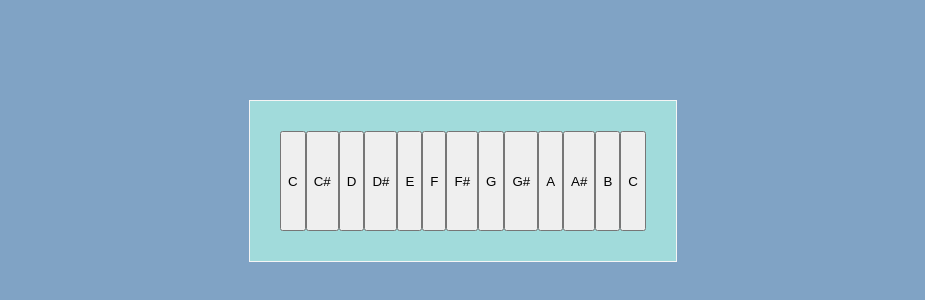
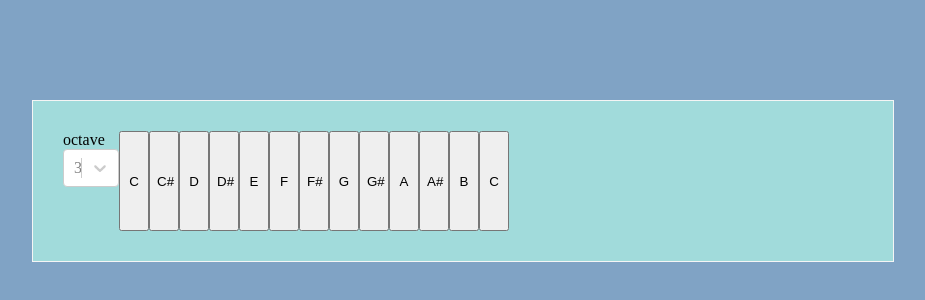
Before and after one commit to joehaller/webby-synth, a React app: page / in a window 1280 px wide. Shown: the part 140-440 px from the top of the page, without its empty margins (177-1102 px from the left). Built offline with nearby package versions, Linux system fonts and the light colour scheme.

Commit message:
Committing before refactor

```diff
--- a/package.json
+++ b/package.json
@@ -17,6 +17,7 @@
     "nodemon": "^2.0.7",
     "react": "^17.0.2",
     "react-dom": "^17.0.2",
+    "react-select": "^4.3.0",
     "tone": "^14.7.77"
   },
   "devDependencies": {
--- a/src/components/App.jsx
+++ b/src/components/App.jsx
@@ -9,7 +9,7 @@ class App extends React.Component {
     this.state = {
       options: {
           oscillator : {
-            type : 'triangle'
+            type : 'sawtooth'
           },
           envelope : {
             attack : 0.002,
@@ -18,15 +18,20 @@ class App extends React.Component {
             release : .6
           }
         },
-      now: Tone.now(),
       octave: 3,
       poly: false
     }
   }
 
+  changeOctave(selected) {
+    this.setState({
+      octave: selected.value
+    })
+  }
+
   render() {
     return (
-      <Keyboard octave={this.state.octave} options={this.state.options} />
+      <Keyboard  octaveChange={this.changeOctave.bind(this)} octave={this.state.octave} options={this.state.options} />
     )
   }
 }
--- a/src/components/Keyboard.jsx
+++ b/src/components/Keyboard.jsx
@@ -1,11 +1,12 @@
 import React from 'react';
 import * as Tone from "tone";
 import Keys from './Keys.jsx';
+import OctaveSelect from './OctaveSelect.jsx';
 
 
 class Keyboard extends React.Component {
-  constructor(state) {
-    super(state);
+  constructor(props) {
+    super(props);
     this.state = {
       synth: null,
       now: Tone.now(),
@@ -24,6 +25,8 @@ class Keyboard extends React.Component {
     document.addEventListener('keydown', this.playNote);
     document.addEventListener('keyup', this.stopNote);
   }
+
+
 
 
   playNote(e) {
@@ -82,9 +85,20 @@ class Keyboard extends React.Component {
   render() {
     return(
       <div className="keyboard">
-        {this.state.notes.map((notes, i) => {
-          return (<Keys stop={this.stopNote} key={i} play={this.playNote} note={notes} />)
-        })}
+        <div>
+          <span>octave</span>
+          <OctaveSelect change={this.props.octaveChange}/>
+
+        </div>
+        <React.Fragment>
+          {this.state.notes.map((notes, i) => {
+            if (notes[i] === '#') {
+              return (<Keys sharp={true} stop={this.stopNote} key={i} play={this.playNote} note={notes} />)
+            }
+            return (<Keys sharp={false} stop={this.stopNote} key={i} play={this.playNote} note={notes} />)
+          })}
+        </React.Fragment>
+
       </div>
     )
   }
--- a/src/components/Keys.jsx
+++ b/src/components/Keys.jsx
@@ -2,12 +2,46 @@ import React from 'react';
 import * as Tone from "tone";
 
 
-const Keys = (props) => {
-  return (
-    <div className="key-wrapper">
-      <button className="key" onKeyUp={props.stop} onKeyDown={props.play}>{props.note}</button>
-    </div>
-  )
+class Keys extends React.Component {
+  constructor(props) {
+    super(props);
+    this.state = {
+      pressed: false
+    }
+    this.handlePress = this.handlePress.bind(this);
+
+  }
+
+  handlePress() {
+    this.setState({
+      pressed: !this.state.pressed
+    })
+  }
+
+  keyDown(e) {
+    this.handlePress();
+    this.props.play(e);
+  }
+  keyUp(e) {
+    this.handlePress();
+    this.props.stop(e);
+  }
+
+  render() {
+    if (this.state.pressed) {
+      return (
+        <div className="key-wrapper">
+          <button className="key pressed" onKeyUp={this.keyUp.bind(this)} onKeyDown={this.keyDown.bind(this)}>{this.props.note}</button>
+        </div>
+      )
+    } else {
+      return (
+       <div className="key-wrapper">
+         <button className="key" onKeyUp={this.keyUp.bind(this)} onKeyDown={this.keyDown.bind(this)}>{this.props.note}</button>
+       </div>
+      )
+    }
+  }
 }
 
 export default Keys;
--- /dev/null
+++ b/src/components/OctaveSelect.jsx
@@ -0,0 +1,61 @@
+import React from 'react';
+import Select from 'react-select';
+
+
+const colourStyles = {
+  control: styles => ({ ...styles, backgroundColor: 'white' }),
+  option: (styles, { data, isDisabled, isFocused, isSelected }) => {
+    return {
+      ...styles,
+      backgroundColor: isDisabled ? 'red' : 'blue',
+      color: '#FFF',
+      cursor: isDisabled ? 'not-allowed' : 'default',
+
+    };
+  },
+
+};
+
+const options = [
+  {value: 1, label: '1'},
+  {value: 2, label: '2'},
+  {value: 3, label: '3'},
+  {value: 4, label: '4'},
+  {value: 5, label: '5'},
+  {value: 6, label: '6'},
+  {value: 7, label: '7'},
+  {value: 8, label: '8'},
+];
+
+class OctaveSelect extends React.Component {
+  constructor(props) {
+    super(props);
+    this.state = {
+      selected: null
+    }
+  }
+
+  handleChange(selected) {
+    this.setState({
+      selected: selected
+    }, () => this.props.change(selected))
+  }
+
+
+  render() {
+    let { selected } = this.state;
+    return (
+      <Select
+        noOptionsMessage={true}
+        // styles={colourStyles}
+        placeholder={'3'}
+        isSearchable={false}
+        value={selected}
+        onChange={this.handleChange.bind(this)}
+        options={options}
+      />
+    )
+  }
+}
+
+export default OctaveSelect;
--- a/src/styles/styles.css
+++ b/src/styles/styles.css
@@ -3,11 +3,13 @@ body {
   display: flex;
   justify-content: center;
   align-content: center;
+  margin-left: 15%;
+  margin-right: 15%;
 }
 
 #app {
   position: absolute;
-  width: fit-content;
+  width: 800px;
   top: 30%;
   border: 1px solid whitesmoke;
   padding: 30px;
@@ -19,13 +21,13 @@ body {
   display: flex;
 }
 
-.press {
-  background-color:rgb(230, 178, 195);
-  box-shadow: -1px 1px 1px rgb(201, 223, 255);
-}
 
 .key {
   height: 100px;
-  /* display: inline-block; */
-  float: left;
+  width:30px;
+  float: right;
 }
+
+.pressed {
+  background-color:rgb(247, 168, 139);
+}
```
Also changed, not shown: 1 other file (tests, documents, lock files or other folders).
